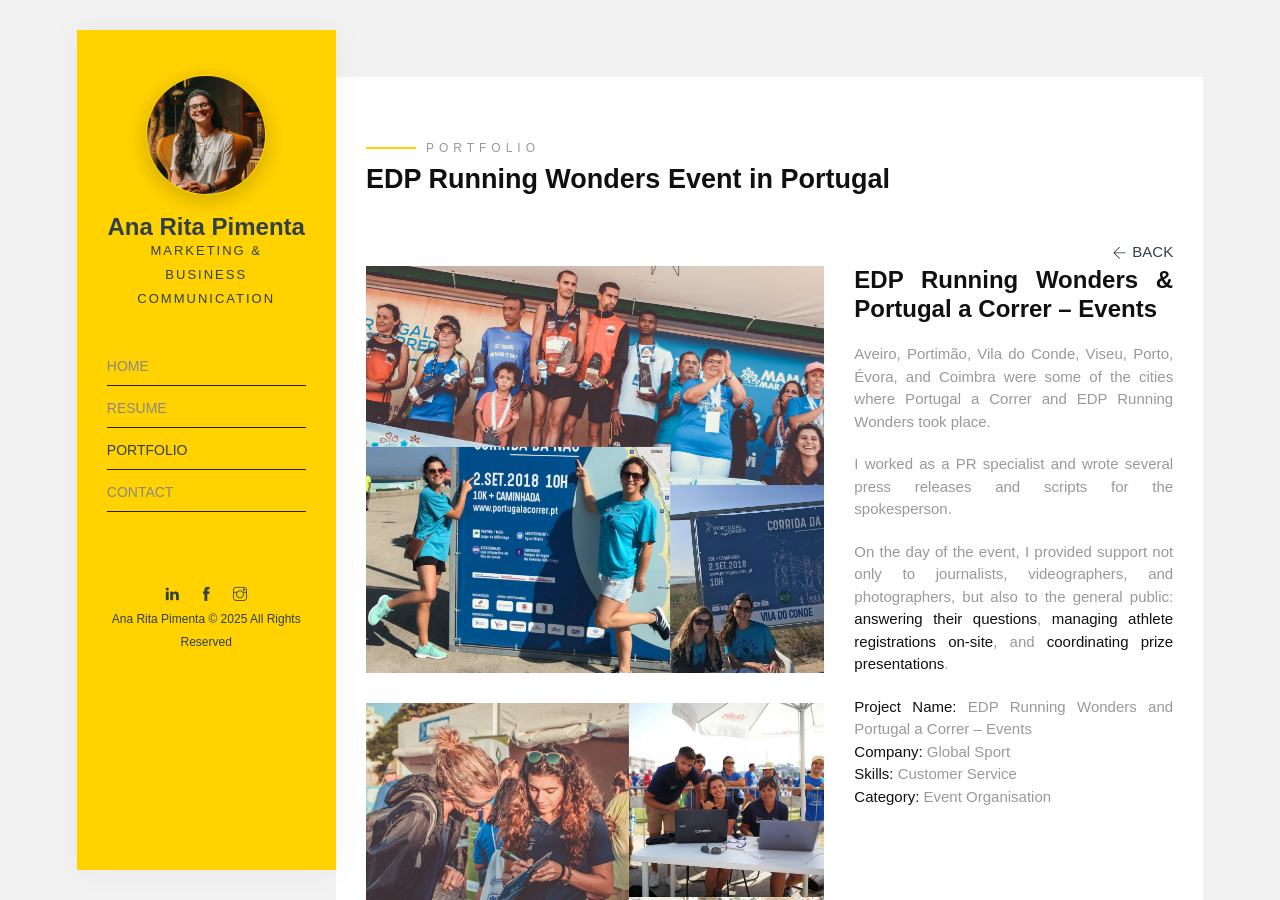
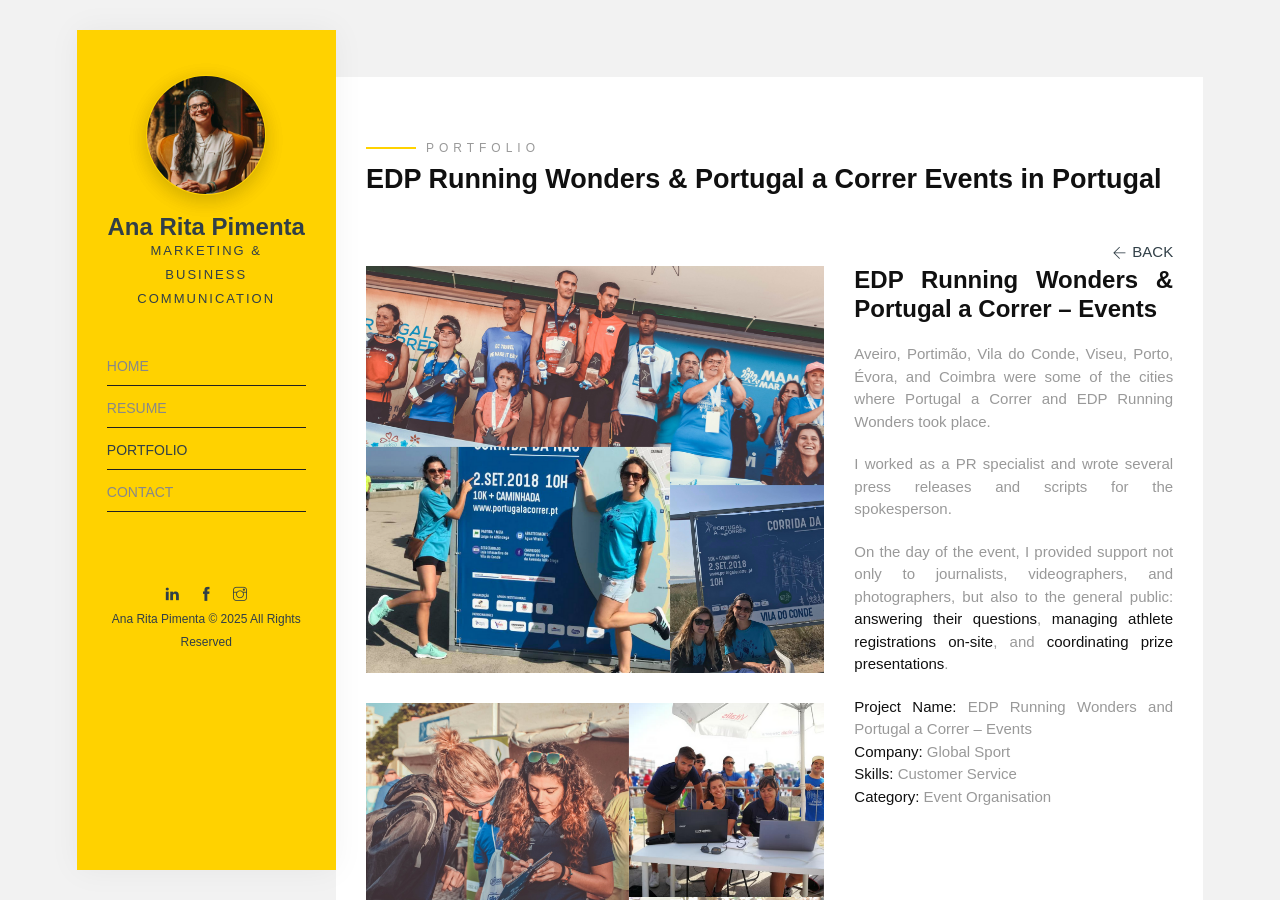
Before and after one commit to anaritapimenta/anaritapimenta.github.io, a Jekyll site: the page built from portfolio/edp-running-wonders-and-portugal-a-correr-events/index.html, in a window 1280 px wide and 900 px high. Built offline with Jekyll 4.4.1, drawn with Linux system fonts in a browser that asks for light colours; some web fonts are replaced.

Commit message:
Update index.html

```diff
--- a/portfolio/edp-running-wonders-and-portugal-a-correr-events/index.html
+++ b/portfolio/edp-running-wonders-and-portugal-a-correr-events/index.html
@@ -1,7 +1,7 @@
 ---
-title: EDP Running Wonders – Events in Portugal
+title: EDP Running Wonders & Portugal a Correr – Event Highlights
 layout: default
-description: PR specialist for EDP Running Wonders, managing events and writing press releases across Portugal's top cities.
+description: PR specialist for EDP Running Wonders and Portugal a Correr, managing events and writing press releases across Portugal's top cities.
 og_image: /assets/img/portfolio/project-8/1.png
 ---
 
@@ -11,7 +11,7 @@
       <div class="col-md-12">
         <span class="heading-meta style-1">Portfolio</span>
         <h1 class="heading animate-box" data-animate-effect="fadeInLeft">
-          EDP Running Wonders Event in Portugal
+          EDP Running Wonders & Portugal a Correr Events in Portugal
         </h1>
         <a
           href="{{ 'portfolio/' | prepend: site.baseurl | prepend: site.url }}"
```
